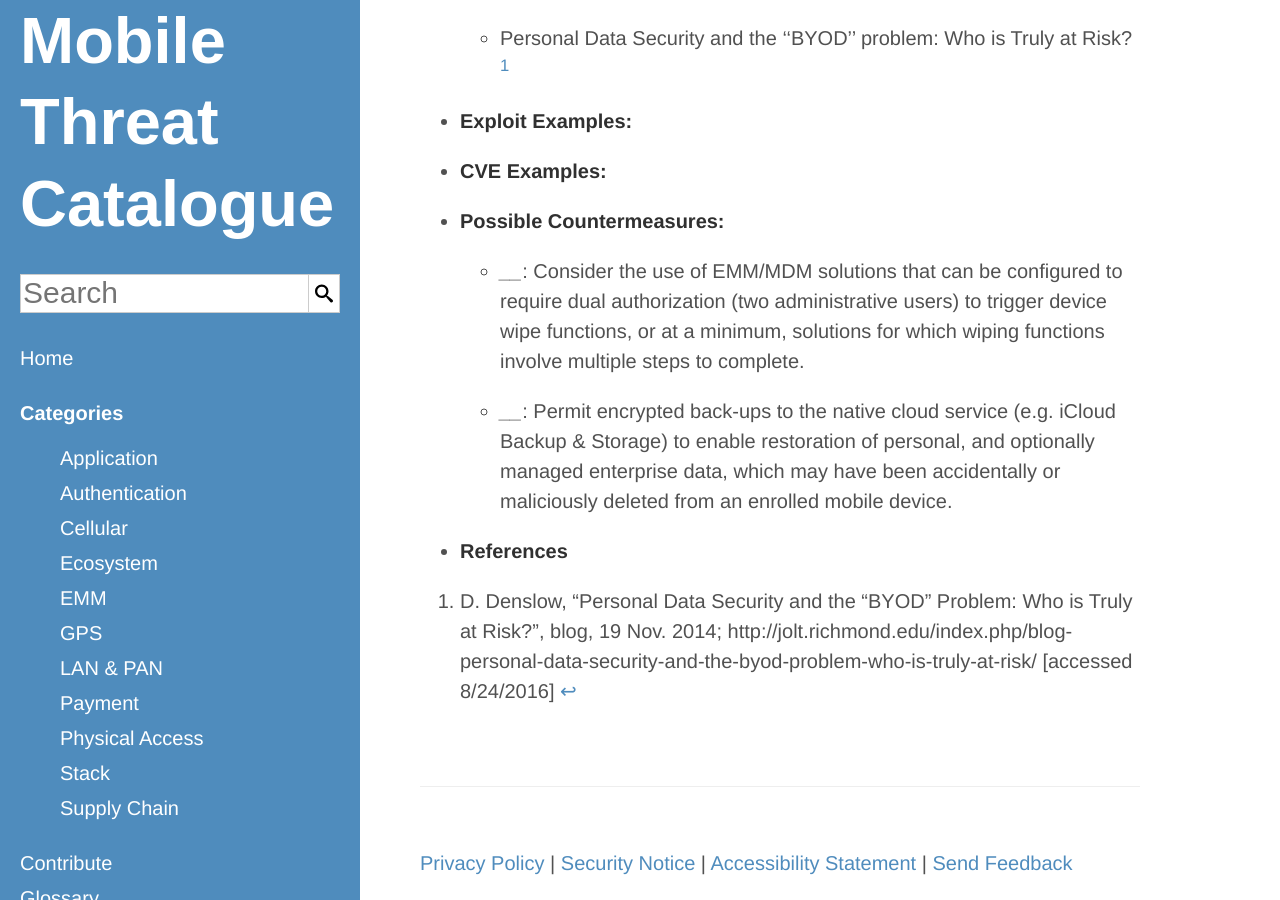
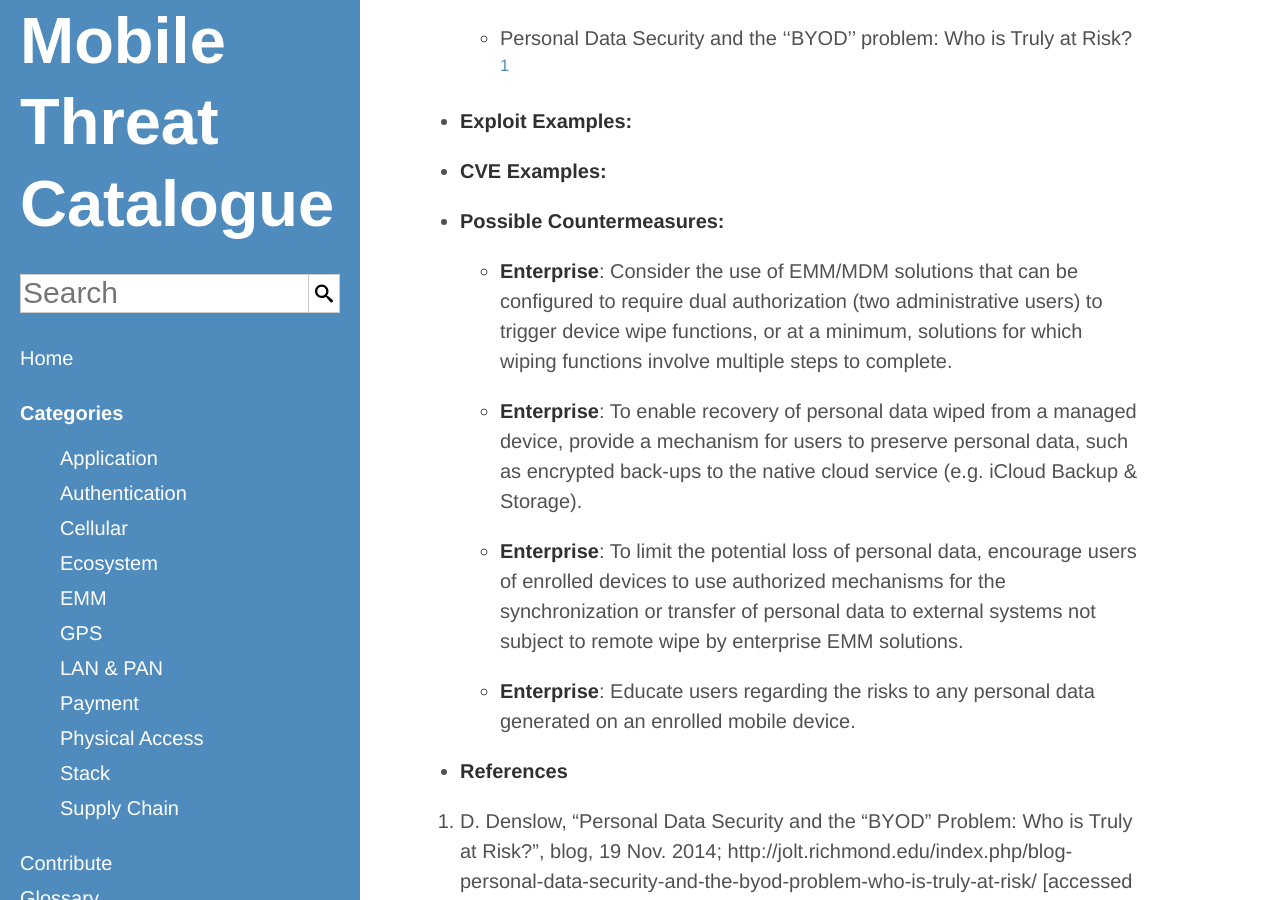
Before and after one commit to usnistgov/mobile-threat-catalogue, a Jekyll site: the page built from _emm-threats/EMM-8.md, in a window 1280 px wide and 900 px high, scrolled down 374 px. Built offline with Jekyll 4.4.1, drawn with Linux system fonts in a browser that asks for light colours.

Commit message:
#13: countermeasures and actors

```diff
--- a/_emm-threats/EMM-8.md
+++ b/_emm-threats/EMM-8.md
@@ -8,7 +8,11 @@
     CVEExample:
     PossibleCountermeasures:
         "Consider the use of EMM/MDM solutions that can be configured to require dual authorization (two administrative users) to trigger device wipe functions, or at a minimum, solutions for which wiping functions involve multiple steps to complete.":
-            -
-        "Permit encrypted back-ups to the native cloud service (e.g. iCloud Backup & Storage) to enable restoration of personal, and optionally managed enterprise data, which may have been accidentally or maliciously deleted from an enrolled mobile device.":
-            -
+            - Enterprise
+        "To enable recovery of personal data wiped from a managed device, provide a mechanism for users to preserve personal data, such as encrypted back-ups to the native cloud service (e.g. iCloud Backup & Storage).":
+            - Enterprise
+        "To limit the potential loss of personal data, encourage users of enrolled devices to use authorized mechanisms for the synchronization or transfer of personal data to external systems not subject to remote wipe by enterprise EMM solutions.":
+            - Enterprise
+        "Educate users regarding the risks to any personal data generated on an enrolled mobile device.":
+            - Enterprise
 ---
```
